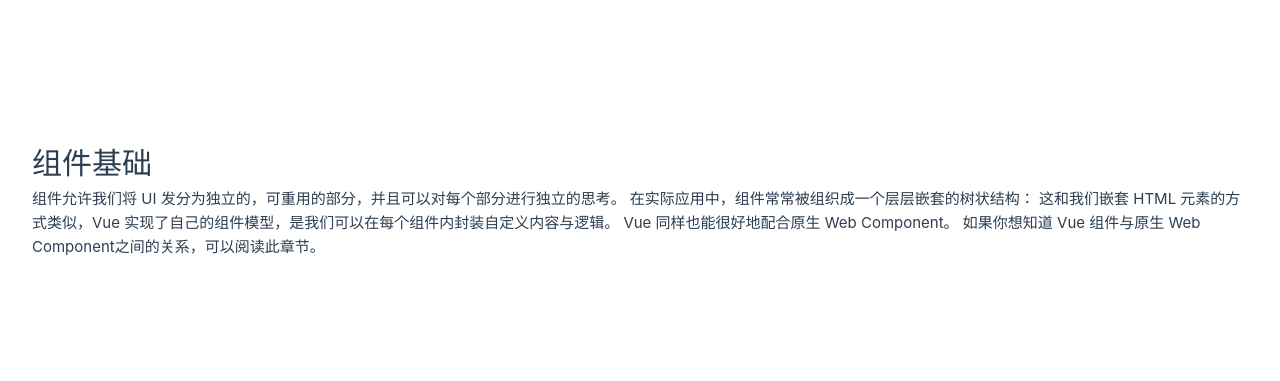
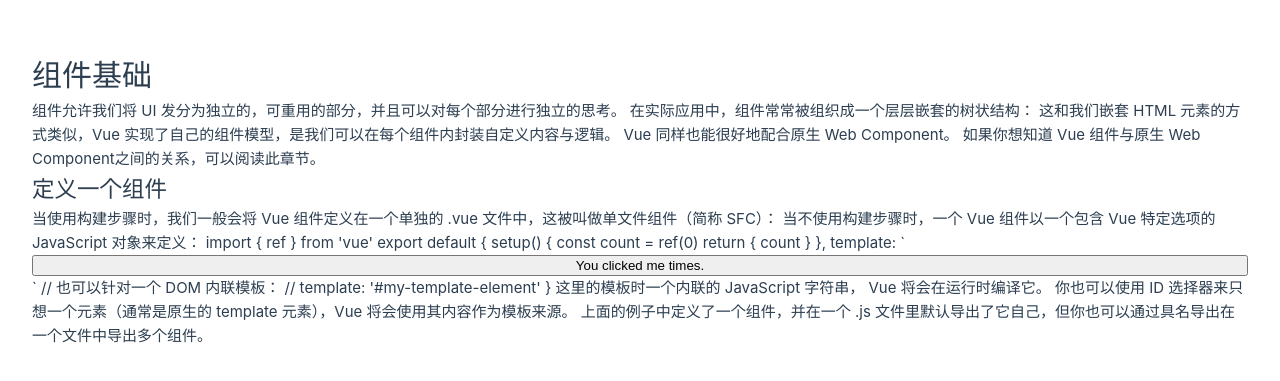
Before and after one commit to ShenlongDev/vue_xx, a Vue app: page / in a window 1280 px wide. Shown: the part 201-582 px from the top of the page. Built offline with nearby package versions, Linux system fonts and the light colour scheme.

Commit message:
docs: 定义一个组件
- 添加 CounterComponent 组件
- 添加组件定义说明

```diff
--- a/src/ComponentAgain.vue
+++ b/src/ComponentAgain.vue
@@ -10,4 +10,28 @@
   这和我们嵌套 HTML 元素的方式类似，Vue 实现了自己的组件模型，是我们可以在每个组件内封装自定义内容与逻辑。
   Vue 同样也能很好地配合原生 Web Component。
   如果你想知道 Vue 组件与原生 Web Component之间的关系，可以阅读此章节。
+
+  <h2>定义一个组件</h2>
+  当使用构建步骤时，我们一般会将 Vue 组件定义在一个单独的 .vue 文件中，这被叫做单文件组件（简称 SFC）：
+
+  当不使用构建步骤时，一个 Vue 组件以一个包含 Vue 特定选项的 JavaScript 对象来定义：
+  import { ref } from 'vue'
+
+  export default {
+    setup() {
+      const count = ref(0)
+      return { count }
+    },
+    template: `
+      <button @click="count++">
+        You clicked me {{ count }} times.
+      </button>`
+    // 也可以针对一个 DOM 内联模板：
+    // template: '#my-template-element'
+  }
+
+  这里的模板时一个内联的 JavaScript 字符串， Vue 将会在运行时编译它。
+  你也可以使用 ID 选择器来只想一个元素（通常是原生的 template 元素），Vue 将会使用其内容作为模板来源。
+
+  上面的例子中定义了一个组件，并在一个 .js 文件里默认导出了它自己，但你也可以通过具名导出在一个文件中导出多个组件。
 </template>
```
Also changed, not shown: src/components/CounterComponent.vue (added, +9 -0 lines).
